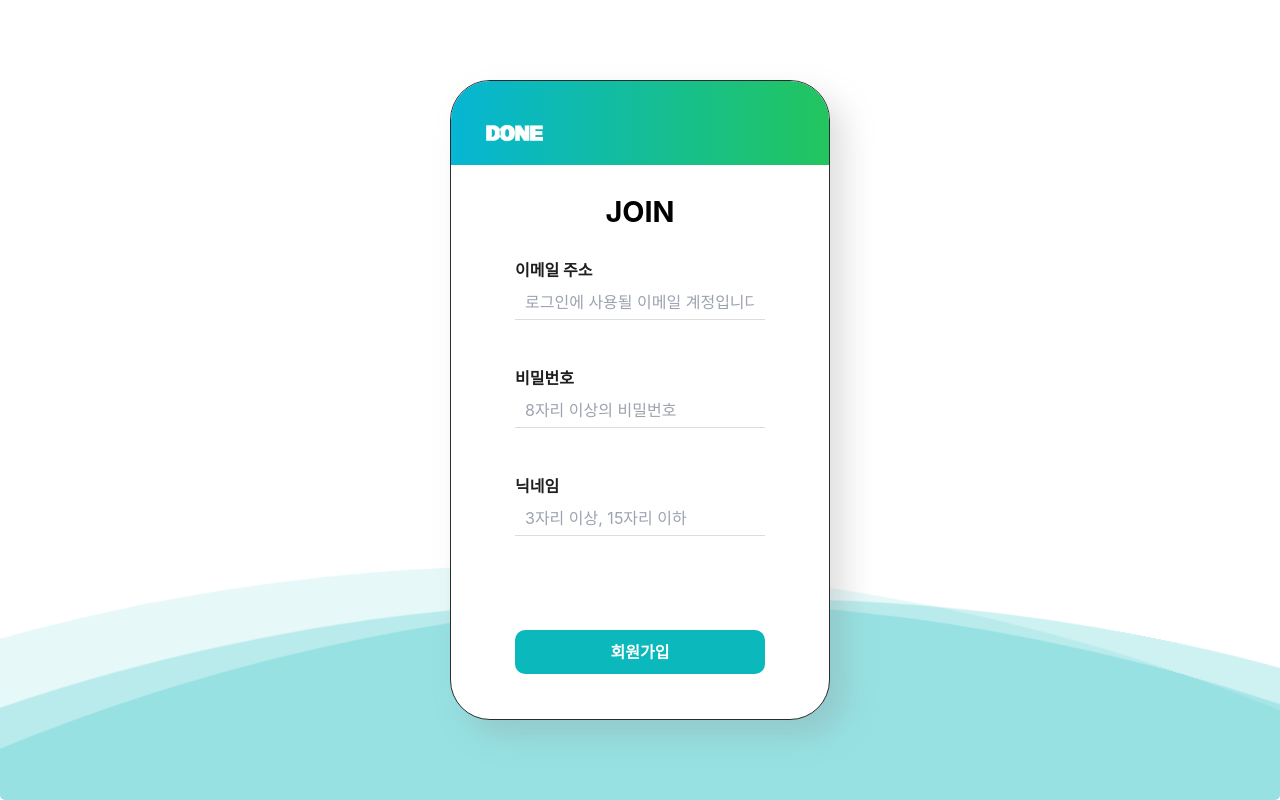
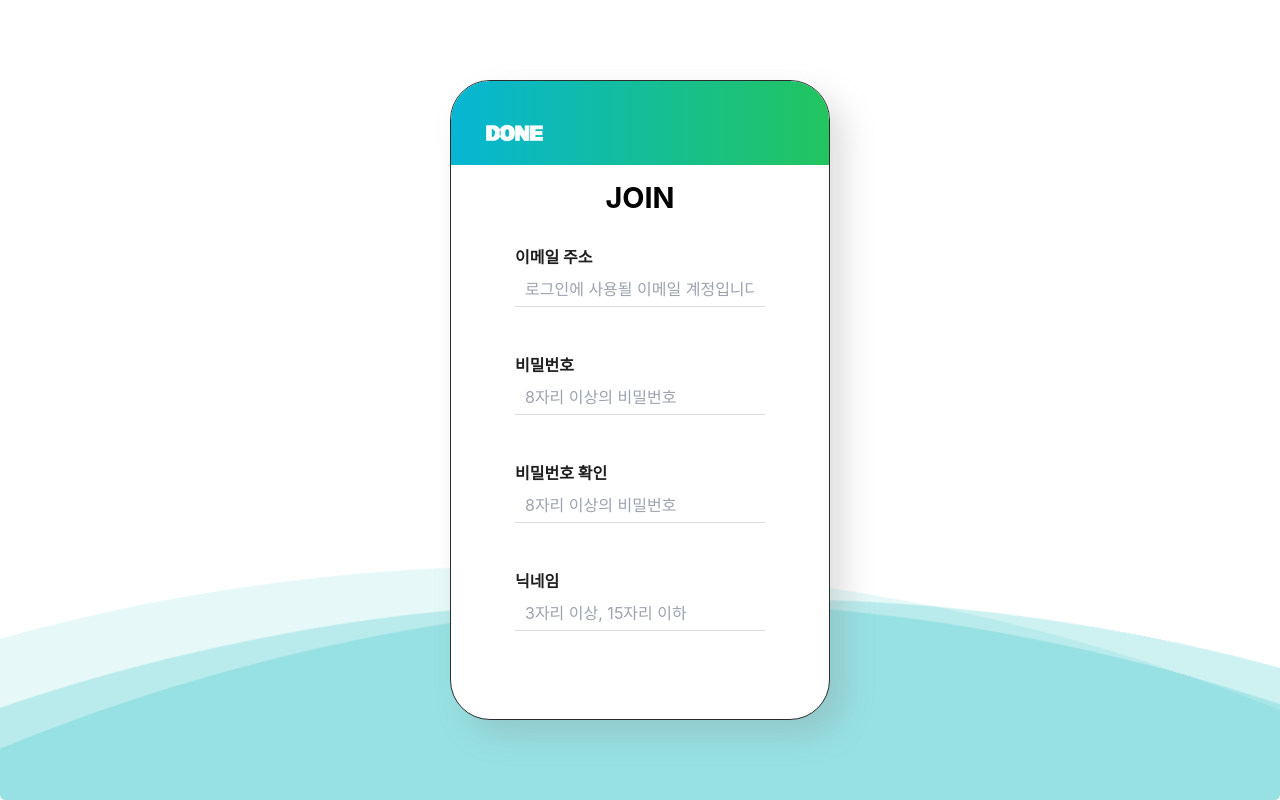
Before and after one commit to Wooin-dev/dailyone_web, a React (Create React App) app: page /join in a window 1280 px wide. Built offline with nearby package versions, Linux system fonts and the light colour scheme; no server answers.

Commit message:
fix : 회원가입시 비밀번호 확인란 추가

```diff
--- a/src/component/header/Header.js
+++ b/src/component/header/Header.js
@@ -9,7 +9,6 @@ const Header = () => {
     const navigate = useNavigate();
 
     const isLogin = useRecoilValue(isLoginSelector);
-    console.log(isLogin?"true":"flase");
 
     return (
         <div className="pt-5 px-8 flex grow-0 justify-between items-center w-full
--- a/src/pages/Join.js
+++ b/src/pages/Join.js
@@ -9,14 +9,17 @@ function Join() {
 
     const [email, setEmail] = useState("");
     const [password, setPassword] = useState("");
+    const [passwordConfirm, setPasswordConfirm] = useState("");
     const [nickname, setNickname] = useState("");
 
     const [emailErrorMsg, setEmailErrorMsg] = useState("");
     const [passwordErrorMsg, setPasswordErrorMsg] = useState("");
+    const [passwordConfirmErrorMsg, setPasswordConfirmErrorMsg] = useState("");
     const [nicknameErrorMsg, setNicknameErrorMsg] = useState("");
 
     const [isValidatedEmail, setIsValidatedEmail] = useState(false);
     const [isValidatedPassword, setIsValidatedPassword] = useState(false);
+    const [isValidatedPasswordConfirm, setIsValidatedPasswordConfirm] = useState(false);
     const [isValidatedNickname, setIsValidatedNickname] = useState(false);
 
     function validateEmail(email) {
@@ -43,6 +46,18 @@ function Join() {
         }
     }
 
+    function validatePasswordConfirm(passwordConfirm) {
+        setPasswordConfirm(passwordConfirm);
+        if (password !== passwordConfirm) {
+            setPasswordConfirmErrorMsg("비밀번호가 일치하지 않습니다")
+            setIsValidatedPasswordConfirm(false);
+        } else {
+            setPasswordConfirmErrorMsg("")
+            setIsValidatedPasswordConfirm(true);
+        }
+
+    }
+
     function validateNickname(nickname) {
         setNickname(nickname);
         var nicknameLength = nickname.length;
@@ -56,7 +71,7 @@ function Join() {
     }
 
     function validateJoin() {
-        return isValidatedEmail && isValidatedPassword && isValidatedNickname;
+        return isValidatedEmail && isValidatedPassword && isValidatedPasswordConfirm && isValidatedNickname;
     }
 
     function signupSubmit(_email, _password, _nickname) {
@@ -101,6 +116,14 @@ function Join() {
                     <div className="error-msg">{passwordErrorMsg}</div>
                 </div>
                 <div className="input-wrap">
+                    <div className="input-title"> 비밀번호 확인</div>
+                    <input name={"password"} value={passwordConfirm} type={"password"} placeholder="8자리 이상의 비밀번호"
+                           onChange={e => {
+                               validatePasswordConfirm(e.target.value)
+                           }}/>
+                    <div className="error-msg">{passwordConfirmErrorMsg}</div>
+                </div>
+                <div className="input-wrap">
                     <div className="input-title"> 닉네임</div>
                     <input name={"nickname"} value={nickname} type={"text"} placeholder="3자리 이상, 15자리 이하"
                            onChange={e => {
--- a/src/pages/today/Today.js
+++ b/src/pages/today/Today.js
@@ -39,8 +39,6 @@ const Today = () => {
         })
     }
 
-
-    console.log("today Render")
     return (
         <div className="flex flex-col items-center h-full w-full p-8">
             <div className={"flex-grow w-full"}>
```
